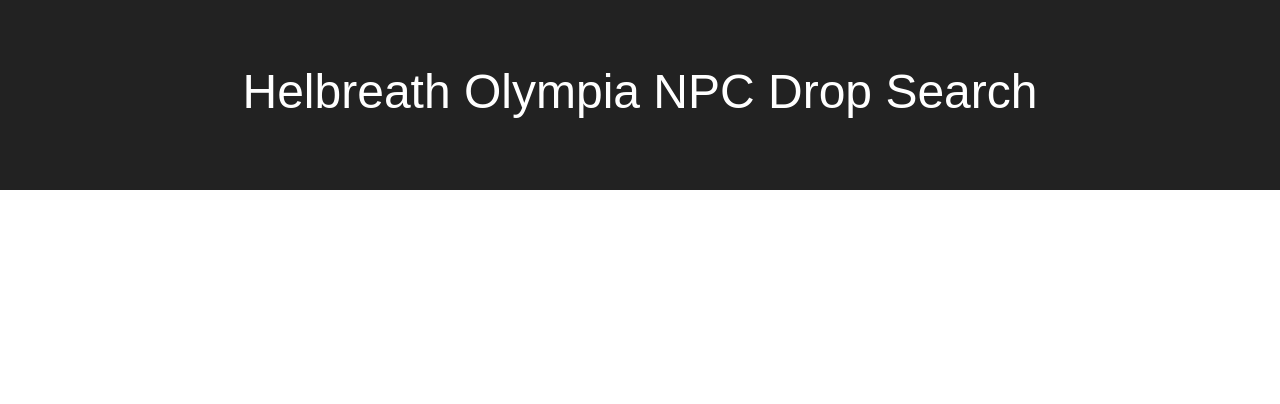
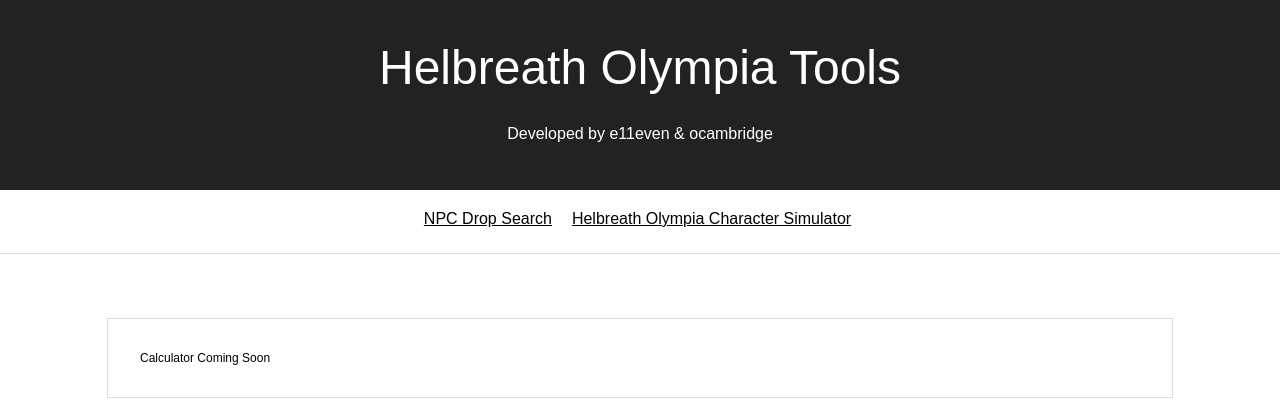
Before and after one commit to samcambridge/olympia-mob-search, a React (Create React App) app: page /calculator in a window 1280 px wide. Shown: the top 404 px of the page. Built offline with nearby package versions, Linux system fonts and the light colour scheme; the HTML template or start-up script is replaced by a standard one.

Commit message:
start of calculator

```diff
--- a/public/index.html
+++ b/public/index.html
@@ -1,5 +1,6 @@
 <!DOCTYPE html>
 <html lang="en">
+
 <head>
   <meta charset="utf-8">
   <meta name="viewport" content="initial-scale=1,user-scalable=0">
@@ -19,8 +20,9 @@
       work correctly both with client-side routing and a non-root public URL.
       Learn how to configure a non-root public URL by running `npm run build`.
     -->
-    <title>React App</title>
+  <title>Helbreath Olympia Tools</title>
 </head>
+
 <body>
   <noscript>
     You need to enable JavaScript to run this app.
@@ -37,4 +39,5 @@
       To create a production bundle, use `npm run build` or `yarn build`.
     -->
 </body>
+
 </html>
--- a/src/App.css
+++ b/src/App.css
@@ -13,14 +13,22 @@
     height: 80px;
 }
 
+nav {
+    border-bottom: 1px solid #ddd;
+    padding-bottom: 15px;
+}
+
 .App-header {
     background-color: #222;
-    height: 150px;
-    padding: 20px;
+    padding: 40px;
     color: white;
     text-align: center;
     font-size: 3rem;
-    line-height: 9rem;
+}
+
+.App-header small {
+    font-size: 16px;
+    text-transform: none;
 }
 
 .App-search,
--- a/src/App.js
+++ b/src/App.js
@@ -1,10 +1,11 @@
 import React, { Component } from "react";
-import { BrowserRouter as Router, Route } from "react-router-dom";
+import { BrowserRouter as Router, Route, Link } from "react-router-dom";
 
 import "./App.css";
 
 import ItemSearch from "./Components/ItemSearch.js";
 import NpcView from "./Components/NpcView.js";
+import Calculator from "./Components/Calculator.js";
 
 class App extends Component {
   render() {
@@ -12,14 +13,25 @@
       <Router>
         <div className="App">
           <header className="App-header">
-            Helbreath Olympia NPC Drop Search
+            Helbreath Olympia Tools<br />
+            <small>Developed by e11even &amp; ocambridge</small>
           </header>
+
+          <nav style={{ textAlign: "center", marginTop: "20px" }}>
+            <Link style={{ marginRight: 20 }} to={`/`}>
+              NPC Drop Search
+            </Link>
+            <Link to={`/calculator`}>
+              Helbreath Olympia Character Simulator
+            </Link>
+          </nav>
 
           <Route exact={true} path="/" component={ItemSearch} />
           <Route
             path="/m/:npc"
             render={({ match }) => <NpcView npc={match.params.npc} />}
           />
+          <Route exact={true} path="/calculator" component={Calculator} />
         </div>
       </Router>
     );
--- /dev/null
+++ b/src/Components/Calculator.js
@@ -0,0 +1,9 @@
+import React, { Component } from "react";
+
+class Calculator extends Component {
+  render() {
+    return <div className="App-search">Calculator coming soon</div>;
+  }
+}
+
+export default Calculator;
```
Also changed, not shown: 1 other file (tests, documents, lock files or other folders). Lines whose indentation alone changed are shown as unchanged.
